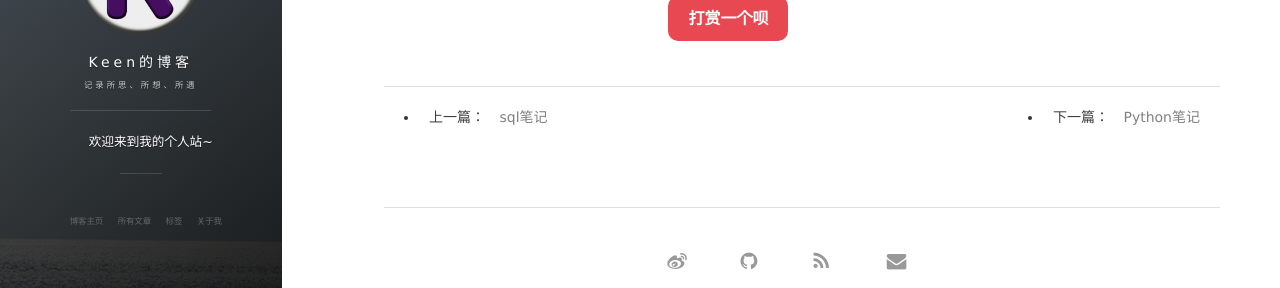
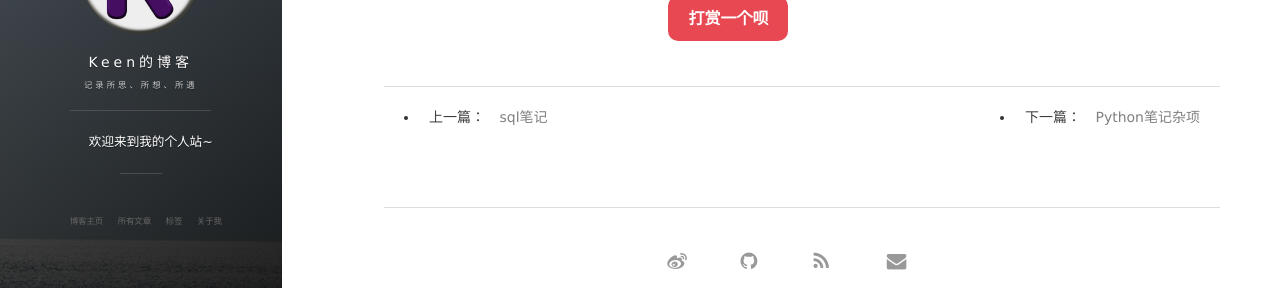
Before and after one commit to Keenjin/Keenjin.github.io, a Jekyll site: the page built from _posts/2019-01-04-website_record.md, in a window 1280 px wide. Shown: the part 374-662 px from the top of the page. Built offline with Jekyll 4.4.1, drawn with Linux system fonts in a browser that asks for light colours; nearby versions of some CDN libraries; comment, search, counter and statistics services are not loaded; grey boxes are pictures that could not be loaded.

Commit message:
python note

```diff
--- a/_posts/2019-01-04-website_record.md
+++ b/_posts/2019-01-04-website_record.md
@@ -6,10 +6,13 @@ tags: 记录
 ---
 
 # 工具篇
+
 ## VSCode相关
+
 vscode编辑、编译、调试python官方教程：https://code.visualstudio.com/docs/python/
 
 ## 编程文档
+
 在线api文档（包括python、java、c++等几乎所有的语言的文档）：https://devdocs.io
 
 在线编程学习教程：https://hackr.io/
--- a/_posts/2019-01-05-python_note.md
+++ b/_posts/2019-01-05-python_note.md
@@ -1,8 +1,8 @@
 ---
 layout: post
-title: Python笔记
+title: Python笔记杂项
 date: 2019-01-04
-tags: 语言
+tags: python
 ---
 
 # py符号
```
